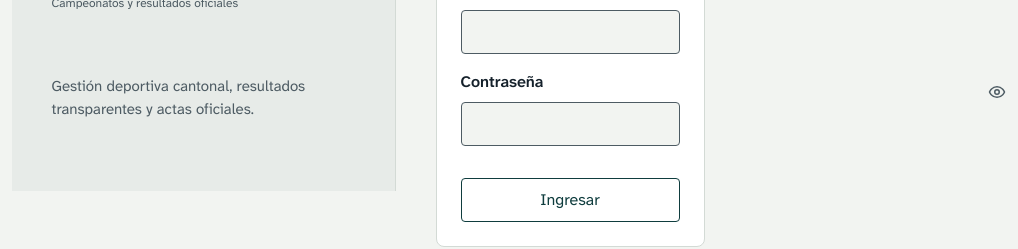
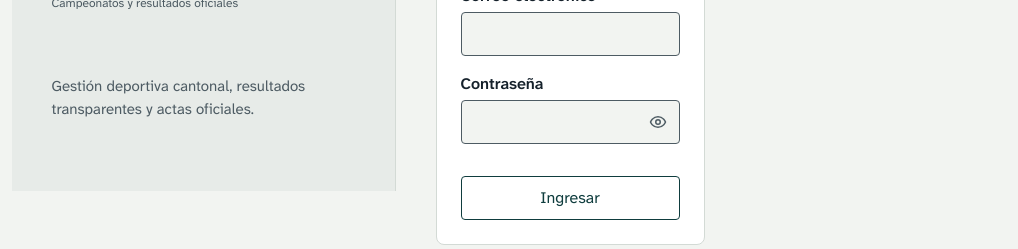
Before and after one commit to kiramman-mp3/sistema-gestion-deportiva, a React (Vite) app in the folder apps/web/: page / in a window 1280 px wide. Shown: the part 338-587 px from the top of the page, without its empty margins (262-1280 px from the left). Built offline with nearby package versions, Linux system fonts and the light colour scheme; no server answers.

Commit message:
fix(web): boton de mostrar contrasena dentro del campo

```diff
--- a/apps/web/src/features/auth/LoginForm.tsx
+++ b/apps/web/src/features/auth/LoginForm.tsx
@@ -187,21 +187,7 @@ export function LoginForm({ sessionExpired }: { sessionExpired: boolean }) {
           </div>
 
           <div className="field">
-            <div className="field-header">
-              <label htmlFor={passwordId}>Contraseña</label>
-              <button
-                type="button"
-                className="password-toggle-button"
-                onClick={() => setShowPassword((prev) => !prev)}
-                aria-pressed={showPassword}
-                aria-label="Mostrar contraseña"
-                title={
-                  showPassword ? 'Ocultar contraseña' : 'Mostrar contraseña'
-                }
-              >
-                <Icon name={showPassword ? 'eye-off' : 'eye'} size={18} />
-              </button>
-            </div>
+            <label htmlFor={passwordId}>Contraseña</label>
             <div className="password-input-container">
               <input
                 id={passwordId}
@@ -216,6 +202,18 @@ export function LoginForm({ sessionExpired }: { sessionExpired: boolean }) {
                 }
                 disabled={submitting}
               />
+              <button
+                type="button"
+                className="password-toggle-button"
+                onClick={() => setShowPassword((prev) => !prev)}
+                aria-pressed={showPassword}
+                aria-label="Mostrar contraseña"
+                title={
+                  showPassword ? 'Ocultar contraseña' : 'Mostrar contraseña'
+                }
+              >
+                <Icon name={showPassword ? 'eye-off' : 'eye'} size={18} />
+              </button>
             </div>
             {fieldErrors.password && (
               <p className="field-error" id={`${passwordId}-error`}>
--- a/apps/web/src/styles.css
+++ b/apps/web/src/styles.css
@@ -2865,23 +2865,26 @@ pre.json {
   display: flex;
   align-items: center;
 }
+.password-input-container input {
+  flex: 1;
+  min-width: 0;
+  padding-right: calc(var(--target-min) + 0.25rem);
+}
 .password-toggle-button {
   position: absolute;
-  right: 0.5rem;
+  right: 0;
+  top: 50%;
+  transform: translateY(-50%);
+  min-width: var(--target-min);
+  min-height: var(--target-min);
   background: transparent;
   border: none;
   color: var(--color-text-muted);
   cursor: pointer;
-  padding: 0.25rem;
+  padding: 0;
   display: flex;
   align-items: center;
   justify-content: center;
-}
-.field-header {
-  display: flex;
-  justify-content: space-between;
-  align-items: baseline;
-  margin-bottom: 0.25rem;
 }
 
 /* Portal público (cabecera y pie) */
```
